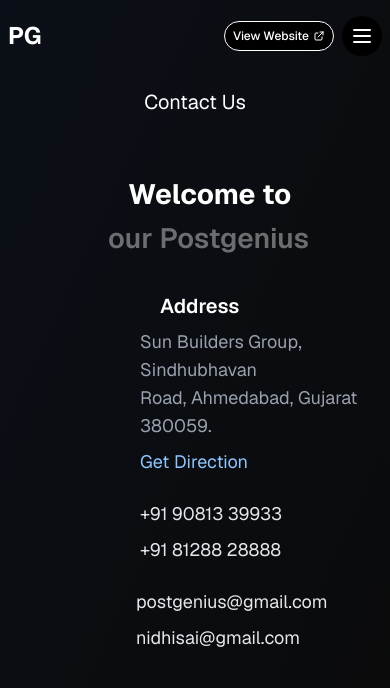
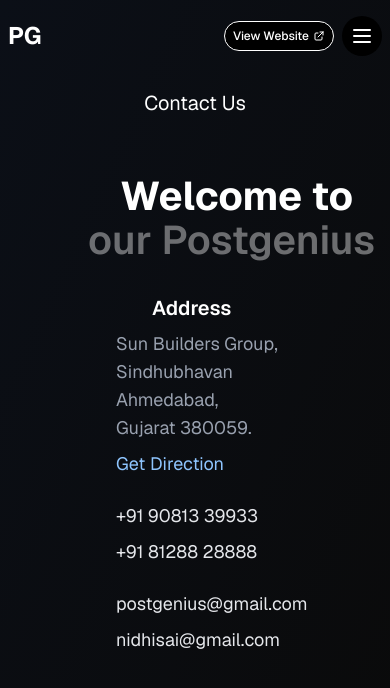
Before and after one commit to rohitchauhan45/trade, a Next.js app: page /Contact in a window 390 px wide. Shown: the top 688 px of the page. Built offline with nearby package versions, Linux system fonts and the light colour scheme.

Commit message:
Refactor text sizes and padding in Contact component for improved layout and readability

```diff
--- a/src/app/Contact.tsx
+++ b/src/app/Contact.tsx
@@ -30,7 +30,7 @@
         {/* Contact header aligns with content on the right */}
         <div className="mt-8 sm:mt-12 lg:mt-20 pl-0 sm:pl-4 lg:pl-10 grid grid-cols-1 lg:grid-cols-2 ">
           <div className="hidden lg:block" />
-          <h1 className="text-xl sm:text-2xl lg:text-3xl font-sans lg:justify-self-start text-center lg:text-left">
+          <h1 className="text-[20px] sm:text-2xl lg:text-3xl font-sans lg:justify-self-start text-center lg:text-left">
             Contact Us
           </h1>
         </div>
@@ -40,8 +40,8 @@
           {/* Left Column */}
           <div className="flex pt-8 sm:pt-12 lg:pt-15 items-center sm:items-start">
             <h2 className="leading-11 sm:leading-20">
-              <span className="block text-[28px] sm:text-[40px] lg:text-[64px] xl:text-[70px] pl-10 sm:pl-8 lg:pl-15 font-bold text-white">Welcome to</span>
-              <span className="block text-[28px] sm:text-[40px] lg:text-[64px] xl:text-[70px] pl-5 font-semibold text-white/40">our Postgenius</span>
+              <span className="block text-[40px] sm:text-[50px] lg:text-[64px] xl:text-[70px] pl-8 sm:pl-8 lg:pl-15 font-bold text-white">Welcome to</span>
+              <span className="block text-[40px] sm:text-[50px] lg:text-[64px] xl:text-[70px] pl-0 font-semibold text-white/40">our Postgenius</span>
             </h2>
           </div>
 
@@ -52,20 +52,21 @@
 
             {/* Address Section */}
             <div>
-              <h3 className="text-xl sm:text-xl lg:text-2xl font-semibold mb-2 sm:mb-3 pl-18 sm:pl-0">
+              <h3 className="text-xl sm:text-xl lg:text-2xl font-semibold mb-2 sm:mb-3 pl-16 sm:pl-0">
                 Address
               </h3>
-              <p className="text-lg sm:text-base lg:text-lg text-gray-400 mb-2 pl-13 sm:pl-0">
-                Sun Builders Group,
-                Sindhubhavan <br />
-                Road, Ahmedabad,
-                Gujarat 380059.
+              <p className="text-lg sm:text-base lg:text-lg text-gray-400 mb-2 pl-7 sm:pl-0">
+                <span className="block lg:inline">Sun Builders Group,</span>
+                <span className="block lg:inline lg:ml-1"> Sindhubhavan</span>
+                <br className="hidden lg:block" />
+                <span className="block lg:inline"> Ahmedabad,</span>
+                <span className="block lg:inline lg:ml-1"> Gujarat 380059.</span>
               </p>
               <a
                 href="https://maps.google.com"
                 target="_blank"
                 rel="noopener noreferrer"
-                className="text-lg sm:text-base lg:text-lg text-blue-300 pl-13 sm:pl-0"
+                className="text-lg sm:text-base lg:text-lg text-blue-300 pl-7 sm:pl-0"
               >
                 Get Direction
               </a>
@@ -73,20 +74,20 @@
 
             {/* Contact Numbers */}
             <div>
-              <p className="text-lg sm:text-base lg:text-lg text-gray-200 mb-2 pl-13 sm:pl-0">
+              <p className="text-lg sm:text-base lg:text-lg text-gray-200 mb-2 pl-7 sm:pl-0">
                 +91 90813 39933
               </p>
-              <p className="text-lg sm:text-base lg:text-lg text-gray-200 pl-13 sm:pl-0">
+              <p className="text-lg sm:text-base lg:text-lg text-gray-200 pl-7 sm:pl-0">
                 +91 81288 28888
               </p>
             </div>
 
             {/* Email Addresses */}
             <div>
-              <p className="text-lg sm:text-base lg:text-lg text-gray-200 mb-2 pl-12 sm:pl-0">
+              <p className="text-lg sm:text-base lg:text-lg text-gray-200 mb-2 pl-7 sm:pl-0">
                 postgenius@gmail.com
               </p>
-              <p className="text-lg sm:text-base lg:text-lg text-gray-200 pl-12 sm:pl-0">
+              <p className="text-lg sm:text-base lg:text-lg text-gray-200 pl-7 sm:pl-0">
                 nidhisai@gmail.com
               </p>
             </div>
```
